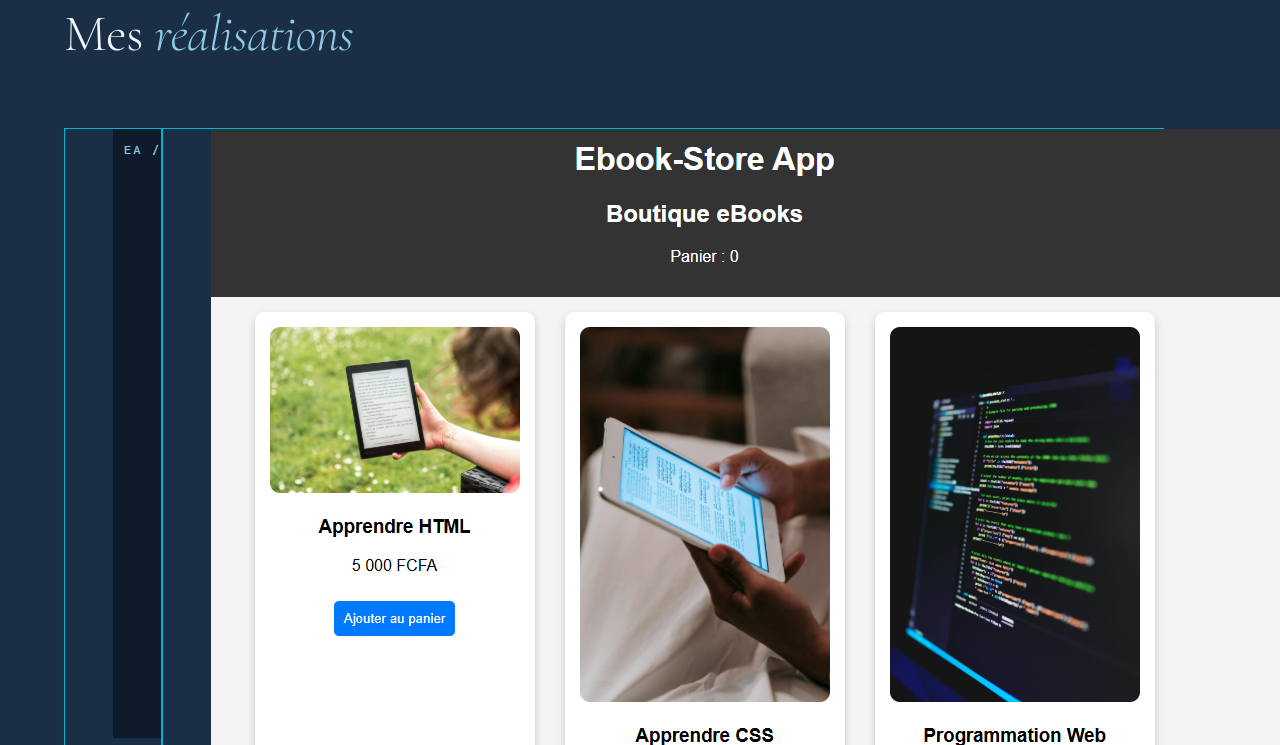
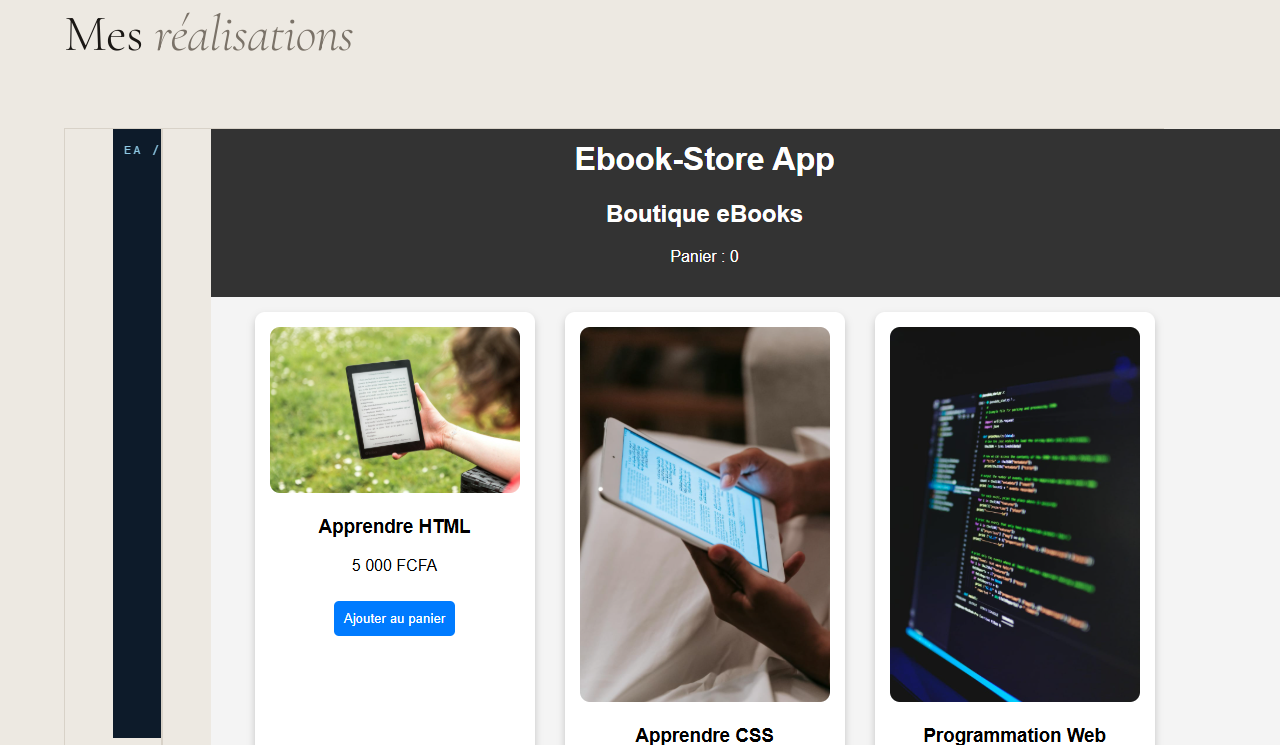
Before and after one commit to estherweb/estherweb.githut.io, a plain HTML site: page index.html in a window 1280 px wide. Shown: the part 2533-3278 px from the top of the page. Drawn offline with nearby package versions, Linux system fonts and the light colour scheme; a web font is replaced by a local one.

Commit message:
Update index.html

```diff
--- a/index.html
+++ b/index.html
@@ -7,13 +7,13 @@
   <link href="https://fonts.googleapis.com/css2?family=Cormorant+Garamond:ital,wght@0,300;0,400;0,600;1,300;1,400&family=DM+Mono:wght@300;400&display=swap" rel="stylesheet"/>
   <style>
     :root {
-      --bg: #0D1B2A;
-      --ink: #F0F4F8;
-      --muted: #8ECAE6;
-      --accent: #FF6B6B;
-      --accent-light: #FF8E8E;
-      --surface: #1A2F45;
-      --border: #00B4D8;
+      --bg: #f5f2ed;
+      --ink: #1a1714;
+      --muted: #7a7268;
+      --accent: #c8a96e;
+      --accent-light: #e8dcc8;
+      --surface: #ede9e2;
+      --border: #d8d2c8;
     }
 
     *, *::before, *::after { box-sizing: border-box; margin: 0; padding: 0; }
```
